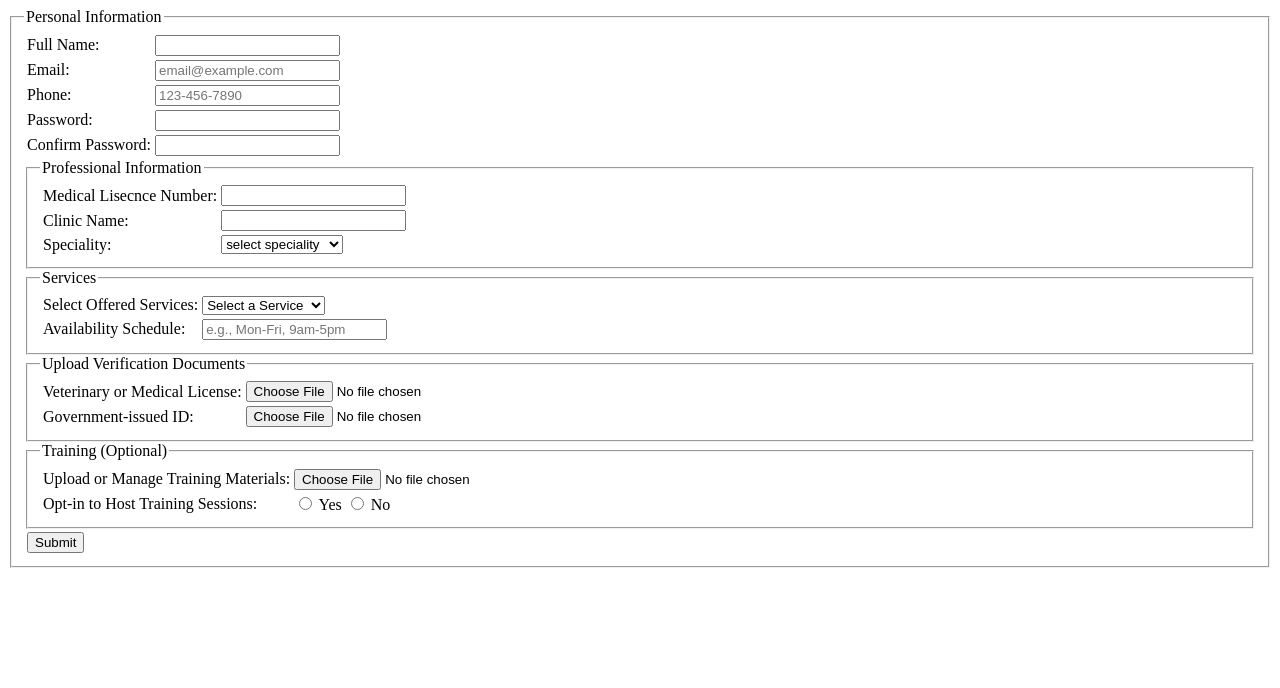
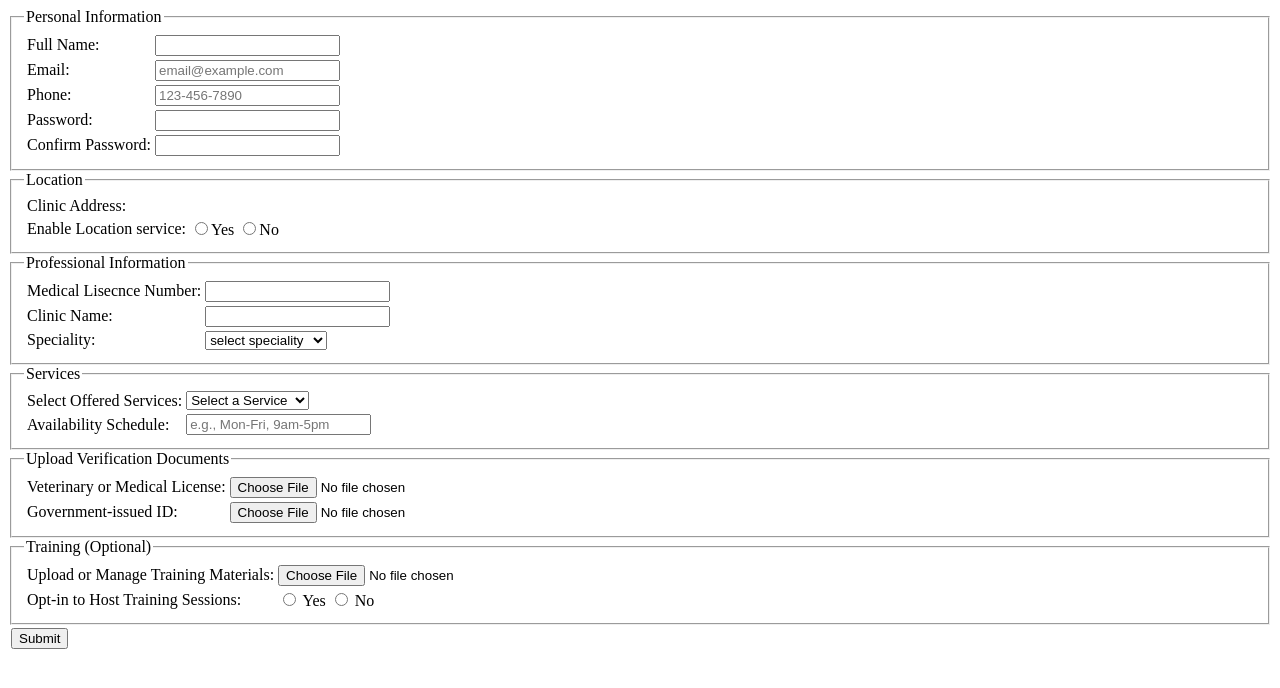
Before and after one commit to codingmoose-dev/PawsitiveWhispers, a PHP site: page /vet_reg.php in a window 1280 px wide. Shown: the top 688 px of the page. Run offline with PHP 8.4, Linux system fonts and the light colour scheme.

Commit message:
Veterinarian

```diff
--- a/Veterinarian/view/vet_reg.php
+++ b/Veterinarian/view/vet_reg.php
@@ -5,7 +5,7 @@
     <title>Registration</title>
 </head>
 <body>
-<form action="../control/reg_control.php" method="POST">
+<form action="reg_control.php" method="POST">
 <fieldset>
             <legend>Personal Information</legend>
             <table>
@@ -31,7 +31,26 @@
                     <td><input type="password" id="password" name="password"></td>
                 </tr>
 </table>
+</fieldset>
+        <fieldset>
+            <legend>Location</legend>
 
+
+            <table>
+                <tr>
+                <td>Clinic Address: </td>
+
+                </tr>
+                <tr>
+                <td>Enable Location service: </td>
+                <td><input type="radio" name-="adress" value="yes" >Yes
+                <input type="radio" name-="adress" value="no" >No</td>
+                </tr>
+
+
+</table>
+
+</fieldset>
 
 <fieldset>
         <legend>Professional Information</legend>
```
